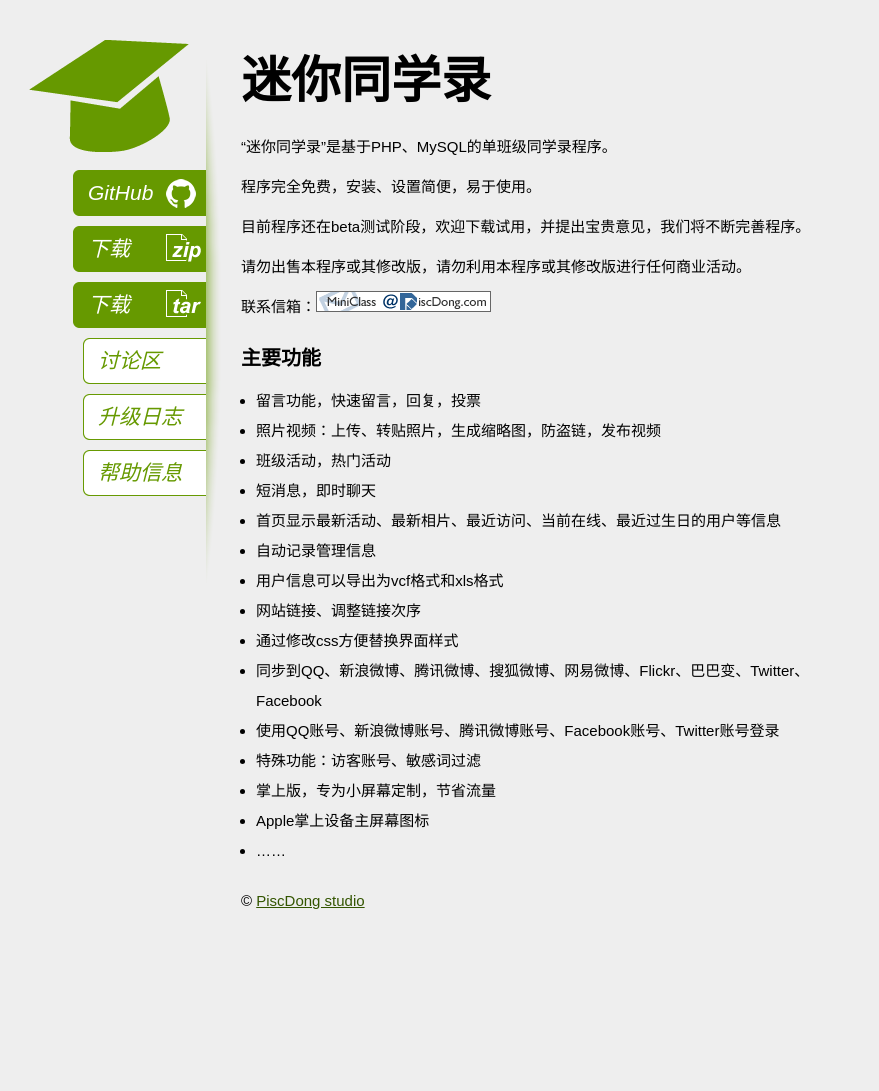
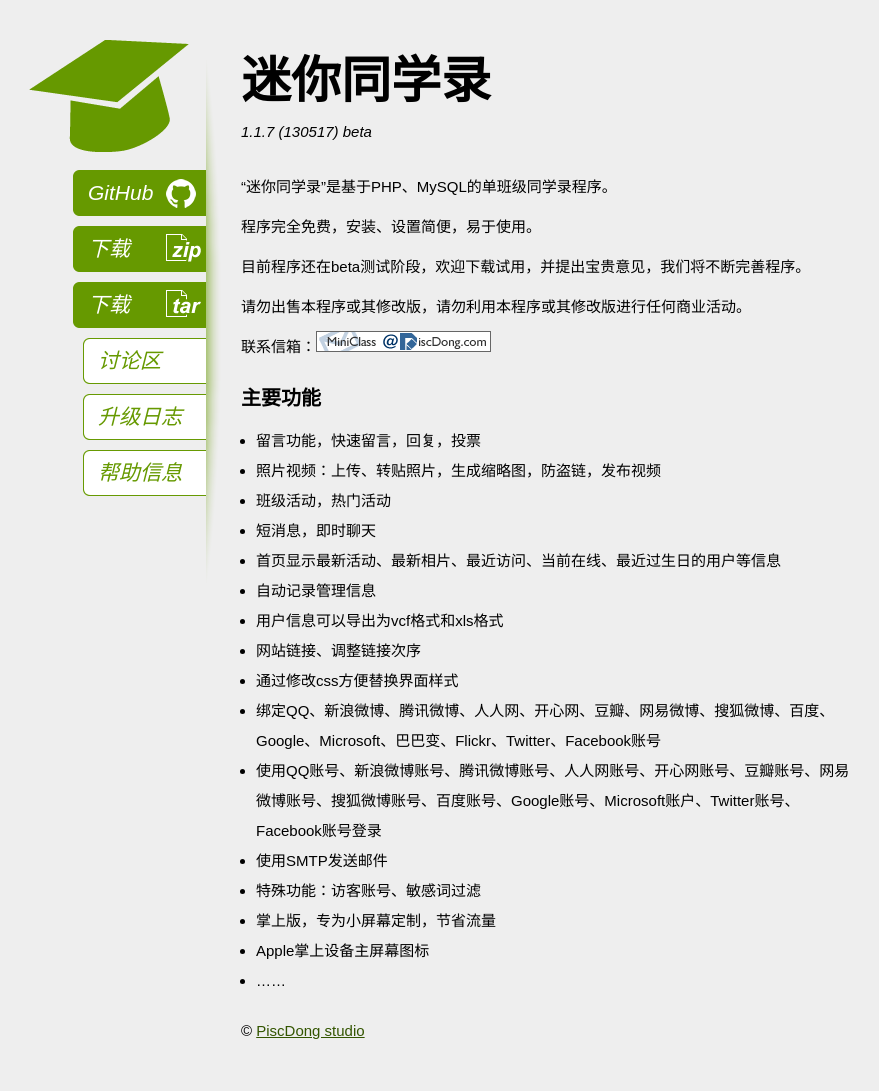
Before and after one commit to piscdong/mini_class, a PHP site: page / in a window 1280 px wide. Shown: the whole page, without its empty margins (204-1083 px from the left). Before the commit the page ends 909 px from the top, so only its background shows below. Run offline with PHP 8.4, Linux system fonts and the light colour scheme.

Commit message:
增加功能、版本信息

```diff
--- a/css/styles.css
+++ b/css/styles.css
@@ -78,6 +78,11 @@
 .right p {
 	line-height: 40px;
 }
+.version {
+	font-style: italic;
+	line-height: 30px;
+	margin: 0;
+}
 .right h2 {
 	font-size: 20px;
 }
--- a/index.html
+++ b/index.html
@@ -17,6 +17,7 @@
 	</div>
 	<div class="right">
 		<h1>迷你同学录</h1>
+		<p class="version">1.1.7 (130517) beta</p>
 		<p>“迷你同学录”是基于PHP、MySQL的单班级同学录程序。<br/>程序完全免费，安装、设置简便，易于使用。<br/>目前程序还在beta测试阶段，欢迎下载试用，并提出宝贵意见，我们将不断完善程序。<br/>请勿出售本程序或其修改版，请勿利用本程序或其修改版进行任何商业活动。<br/>联系信箱：<img src="images/email.gif" alt=""/></p>
 		<h2>主要功能</h2>
 		<ul>
@@ -29,8 +30,9 @@
 			<li>用户信息可以导出为vcf格式和xls格式</li>
 			<li>网站链接、调整链接次序</li>
 			<li>通过修改css方便替换界面样式</li>
-			<li>同步到QQ、新浪微博、腾讯微博、搜狐微博、网易微博、Flickr、巴巴变、Twitter、Facebook</li>
-			<li>使用QQ账号、新浪微博账号、腾讯微博账号、Facebook账号、Twitter账号登录</li>
+			<li>绑定QQ、新浪微博、腾讯微博、人人网、开心网、豆瓣、网易微博、搜狐微博、百度、Google、Microsoft、巴巴变、Flickr、Twitter、Facebook账号</li>
+			<li>使用QQ账号、新浪微博账号、腾讯微博账号、人人网账号、开心网账号、豆瓣账号、网易微博账号、搜狐微博账号、百度账号、Google账号、Microsoft账户、Twitter账号、Facebook账号登录</li>
+			<li>使用SMTP发送邮件</li>
 			<li>特殊功能：访客账号、敏感词过滤</li>
 			<li>掌上版，专为小屏幕定制，节省流量</li>
 			<li>Apple掌上设备主屏幕图标</li>
```
